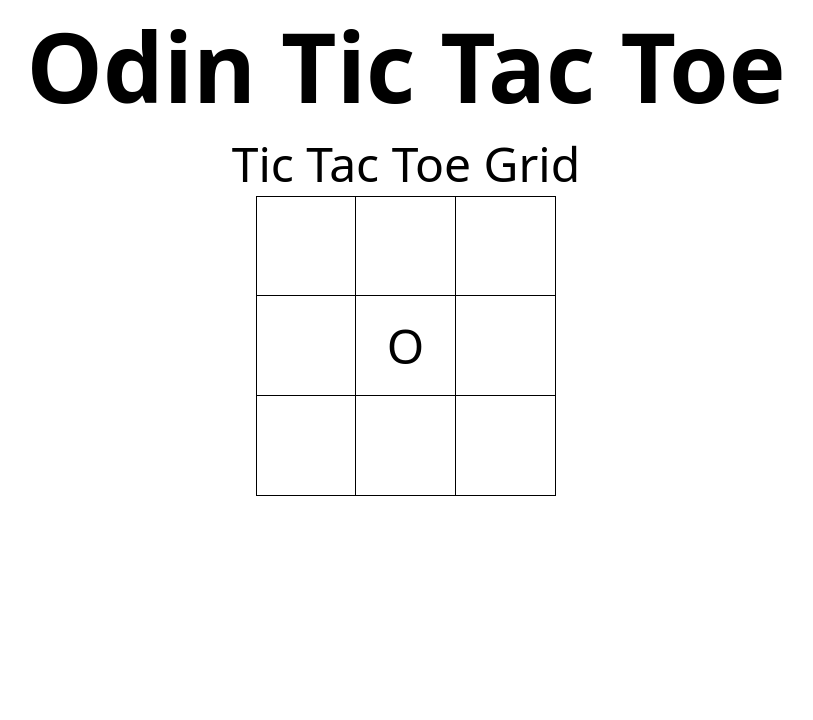
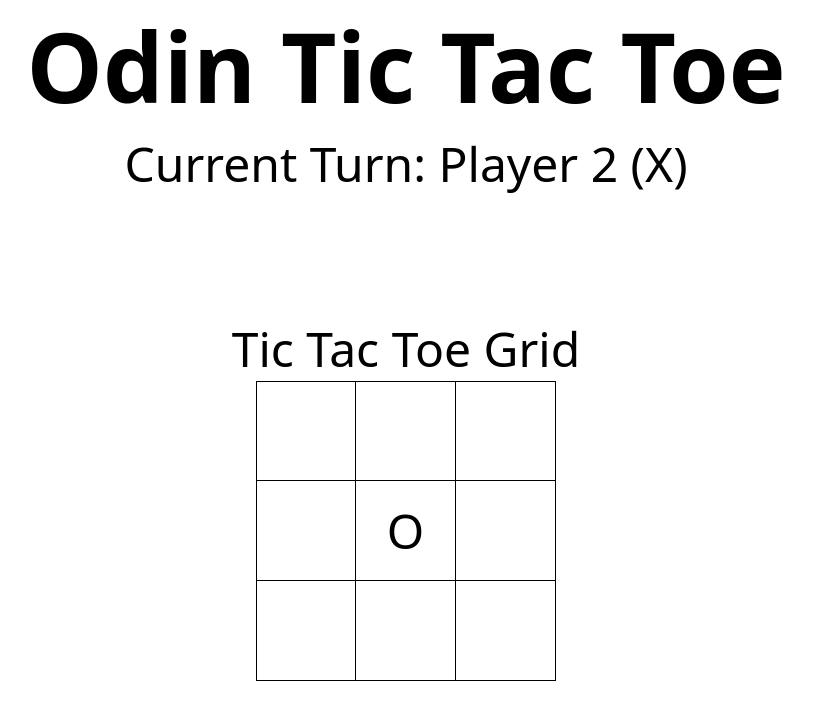
Before and after one commit to scorbiclife/odin-tic-tac-toe, a plain HTML site: page index.html in a window 1280 px wide. Both pictures are taken after a click on the element "Tic Tac Toe Grid". Shown: the whole page, without its empty margins (234-1047 px from the left). Drawn offline with Linux system fonts and the light colour scheme.

Commit message:
feat(view/status): implment status view

```diff
--- a/index.html
+++ b/index.html
@@ -9,6 +9,7 @@
   <body>
     <h1>Odin Tic Tac Toe</h1>
     <main class="container">
+      <p id="status">status text here</p>
       <table class="tic-tac-toe" id="tic_tac_toe">
         <caption>
           Tic Tac Toe Grid
--- a/index.js
+++ b/index.js
@@ -201,6 +201,45 @@ const game = (function makeGameModule() {
 })();
 
 const gameController = (function makeGameView() {
+  const messageByGameStatus = {
+    [GAME_STATUS.PLAYER_ONE_TURN]: function (playerOneName) {
+      return `Current Turn: ${playerOneName} (O)`;
+    },
+    [GAME_STATUS.PLAYER_TWO_TURN]: function (playerTwoName) {
+      return `Current Turn: ${playerTwoName} (X)`;
+    },
+    [GAME_STATUS.PLAYER_ONE_WIN]: function (playerOneName) {
+      return `Winner: ${playerOneName} (O)`;
+    },
+    [GAME_STATUS.PLAYER_TWO_WIN]: function (playerTwoName) {
+      return `Winner: ${playerTwoName} (X)`;
+    },
+    [GAME_STATUS.TIE]: function () {
+      return "Tie!";
+    },
+  };
+
+  const $status = document.getElementById("status");
+
+  function updateGameView() {
+    showGameStatus(game.status());
+    showGameBoard();
+  }
+
+  function showGameStatus(gameStatus) {
+    const playerName = [
+      GAME_STATUS.PLAYER_ONE_TURN,
+      GAME_STATUS.PLAYER_ONE_WIN,
+      GAME_STATUS.TIE,
+    ].includes(gameStatus)
+      ? "Player 1"
+      : "Player 2";
+    const statusMessage = messageByGameStatus[gameStatus](playerName);
+    if ($status !== null) {
+      $status.textContent = statusMessage;
+    }
+  }
+
   function showGameBoard() {
     const board = game.board();
     for (const row of [0, 1, 2]) {
@@ -226,18 +265,17 @@ const gameController = (function makeGameView() {
     const column = Number($clickedCell.dataset.column);
     try {
       game.makeMove(row, column);
-    } catch (error) {
-    }
-    showGameBoard();
+    } catch (error) {}
+    updateGameView();
   }
 
   return {
-    showGameBoard,
+    updateGameView,
     handleCellClick,
   };
 })();
 
-gameController.showGameBoard();
+gameController.updateGameView();
 
 const $ticTacToe = document.getElementById("tic_tac_toe");
 $ticTacToe?.addEventListener("click", gameController.handleCellClick);
```
